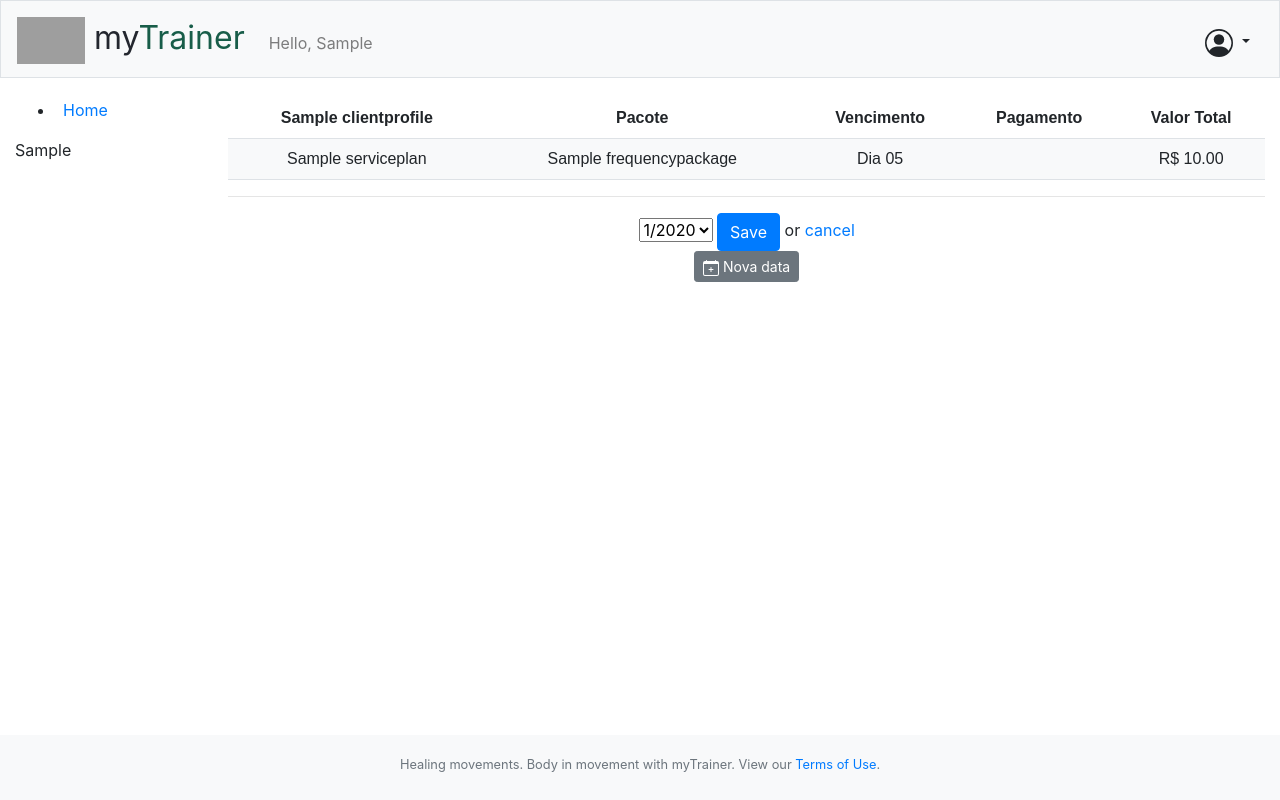
After one commit to BrunoDVolpe/mytrainer, a Django app: page /trainer/client/1/create/ in a window 1280 px wide. The commit adds this page. Run offline with Django 4.2, Linux system fonts and the light colour scheme; a user stored in the database is signed in; tables that the repository leaves empty hold one stand-in row (values such as "Sample post"); grey boxes are pictures that could not be loaded.

Commit message:
Update styles, create new StartPeriod modal

```diff
--- a/templates/client_detail.html
+++ b/templates/client_detail.html
@@ -27,4 +27,5 @@
         <option value="{{ train.get_absolute_url }}">{{ train }}</option>
         {% endfor %}
     </select>
+    <a class="btn btn-primary btn-sm" href="{% url 'client-detail' queryset.id %}create/" role="button">New train</a>
 {% endblock %}
--- /dev/null
+++ b/templates/client_train_create.html
@@ -0,0 +1,84 @@
+{% extends 'layout.html' %}
+
+{% block title %}Edição do Treino{% endblock %}
+
+{% block content %}
+    {% if form.errors %}
+    <ul>
+        {% for error in form.errors %}
+            <li>Invalid data at {{ error }}</li>
+        {% endfor %}
+    </ul>
+    {% endif %}
+
+    <table>
+        <tr>
+            <th>{{ queryset.name }}</th>
+            <th>Pacote</th>
+            <th>Vencimento</th>
+            <th>Pagamento</th>
+            <th>Valor Total</th>
+        </tr>
+        <tr>
+            <td>{{ queryset.plan.service }}</td>
+            <td>{{ queryset.plan.package }}</td>
+            <td>Dia {{ queryset.payment_date|stringformat:"02d" }}</td>
+            <td></td>
+            <td>R$ {{ queryset.plan.price }}</td>
+        </tr>
+    </table>
+    <hr>
+    <form method='POST'> {% csrf_token %}
+        <select name="start_date_id" id="StartDateId">
+        {% for date in dates %}
+            <option value="{{ date.id }}">{{ date }}</option>
+        {% endfor %}
+        </select>
+        <button class="btn btn-primary" type="submit">Save</button> <span>or <a href="{% url 'client-detail' queryset.id %}">cancel</a></span>
+    </form>
+
+    <button type="button" class="btn btn-secondary btn-sm" data-toggle="modal" data-target="#newDate">
+        <svg xmlns="http://www.w3.org/2000/svg" width="16" height="16" fill="currentColor" class="bi bi-calendar-plus" viewBox="0 0 16 16">
+            <path d="M8 7a.5.5 0 0 1 .5.5V9H10a.5.5 0 0 1 0 1H8.5v1.5a.5.5 0 0 1-1 0V10H6a.5.5 0 0 1 0-1h1.5V7.5A.5.5 0 0 1 8 7z"></path>
+            <path d="M3.5 0a.5.5 0 0 1 .5.5V1h8V.5a.5.5 0 0 1 1 0V1h1a2 2 0 0 1 2 2v11a2 2 0 0 1-2 2H2a2 2 0 0 1-2-2V3a2 2 0 0 1 2-2h1V.5a.5.5 0 0 1 .5-.5zM1 4v10a1 1 0 0 0 1 1h12a1 1 0 0 0 1-1V4H1z"></path>
+        </svg>
+        Nova data
+    </button>
+
+    <!-- The Modal -->
+    <div class="modal" id="newDate">
+        <div class="modal-dialog">
+        <div class="modal-content">
+
+            <!-- Modal Header -->
+            <div class="modal-header">
+            <h4 class="modal-title">Nova data</h4>
+            <button type="button" class="close" data-dismiss="modal">&times;</button>
+            </div>
+
+            <!-- Modal body -->
+            <div class="modal-body">
+                <form id="new_date" method='POST' action="{% url 'new-date' %}?next={% url 'client-train-create' queryset.id %}"> {% csrf_token %}
+                    <table>
+                        <tr>
+                            <th>{{ form.initial.label }}</th>
+                        </tr>
+                        <tr>
+                            <td>
+                                {{ form.initial }}
+                            </td>
+                        </tr>
+                    </table>
+                </form>
+            </div>
+
+            <!-- Modal footer -->
+            <div class="modal-footer">
+            <button class="btn btn-primary" type="submit" form="new_date">Save</button>
+            <button type="button" class="btn btn-danger" data-dismiss="modal">Close</button>
+            </div>
+
+        </div>
+        </div>
+    </div>
+{% endblock %}
--- a/templates/layout.html
+++ b/templates/layout.html
@@ -64,8 +64,10 @@
                     {% block pagination %}{% endblock %}
                 </div>
             </div>
-            <footer class="small text-center text-muted">
-                Healing movements. Body in movement with myTrainer. View our <a href="/">Terms of Use</a>.
+            <footer>
+                <div class="small text-center text-muted">
+                    <p>Healing movements. Body in movement with myTrainer. View our <a href="/">Terms of Use</a>.</p>
+                </div>
             </footer>
         </div>
     </body>
--- a/trainer/forms.py
+++ b/trainer/forms.py
@@ -69,3 +69,17 @@ class ClientProfileForm(forms.ModelForm):
     class Meta:
         model = ClientProfile
         exclude = ['user', 'personal_trainer']
+
+
+class StartPeriodCreateForm(forms.ModelForm):
+    initial = forms.DateField(
+        widget=forms.DateInput(format=('%d-%m-%Y'),
+                               attrs={'class': 'startPeriodClass',
+                                      'placeholder': 'Select a date',
+                                      'type': 'date',
+                                      }),
+        label='Início da semana 1',)
+
+    class Meta:
+        model = StartPeriod
+        fields = ['initial']
--- a/trainer/models.py
+++ b/trainer/models.py
@@ -266,6 +266,13 @@ class TrainingInstance(models.Model):
 
     observations = models.TextField(max_length=1000, blank=True, help_text='Enter any observation about this month')
 
+    @classmethod
+    def create(cls, client_instance, period_instance):
+        training_instance = cls(client_id=client_instance, begins_at=period_instance)
+        #training_instance.save()
+        print('Training Instance antes de save (validar se consigo por if):', training_instance)
+        return training_instance
+
     def get_classes(self):
         return [self.class1_status, self.class2_status, self.class3_status, self.class4_status,
                 self.class5_status, self.class6_status, self.class7_status, self.class8_status,
--- a/trainer/static/css/styles.css
+++ b/trainer/static/css/styles.css
@@ -1,3 +1,34 @@
+html
+{
+    height: 100%;              /* for the page to take full window height */
+    box-sizing: border-box;    /* to have the footer displayed at the bottom of the page without scrolling */
+}
+
+*,
+*:before,
+*:after
+{
+    box-sizing: inherit;       /* enable the "border-box effect" everywhere */
+}
+
+body
+{
+    position: relative; /* for the footer to move with the page size */
+    min-height: 100%; /* for the footer to be at the bottom */
+    padding-bottom: 6rem; /* Space available between last element and bottom border of the page */
+}
+
+footer
+{
+    background-color: #f8f9fa;
+    padding: 20px 0 10px;
+    position: fixed; /* fixed to the bottom and always on screen */
+    left: 0;
+    bottom: 0; /* so the footer can stick to the bottom*/
+    width: 100%;
+    text-align: center;
+}
+
 nav .navbar-brand
 {
     /* size for brand */
@@ -9,22 +40,27 @@ nav .navbar-brand .blue
 {
     color: #537fbe;
 }
+
 nav .navbar-brand .red
 {
     color: #ea433b;
 }
+
 nav .navbar-brand .yellow
 {
     color: #f5b82e;
 }
+
 nav .navbar-brand .green
 {
     color: #185d49;
 }
+
 nav .navbar-brand .light-green
 {
     color: #bee2e4;
 }
+
 nav .navbar-brand .gray
 {
     color: #23262e;
@@ -57,13 +93,15 @@ main img
     max-height: 400px;
 }
 
-table {
+table
+{
     font-family: arial, sans-serif;
     border-collapse: collapse;
     width: 100%;
 }
 
-td, th {
+td, th
+{
     border-width: 1px 0px;
     border-style: solid;
     border-color: #dee2e6;
@@ -72,49 +110,49 @@ td, th {
     vertical-align: middle;
 }
 
-tr:nth-child(even) {
+tr:nth-child(even)
+{
     background-color: #f8f9fa;
 }
 
-tr:last-child.total td {
+tr:last-child.total td
+{
     font-weight: bold;
     border-bottom-style: none;
 }
 
-tr:last-child.total {
+tr:last-child.total
+{
     background-color: transparent;
 }
 
-tr th {
+tr th
+{
     border-top-style: none;
 }
 
-input[type='number'] {
+input[type='number']
+{
     width: 101px;
 }
 
-li a {
+li a
+{
     padding-left: 8px;
 }
 
-h2 {
+h2
+{
     padding: 25px 15px 15px;
 }
 
-footer {
-    padding: 20px 0 10px;
-    position: fixed;
-    left: 0;
-    bottom: 0;
-    width: 100%;
-    text-align: center;
-}
-
-.dots {
+.dots
+{
     width: 45px;
 }
 
-.vl {
+.vl
+{
     border-left-width: 3px;
     border-left-style: solid;
     height: 50px;
@@ -122,20 +160,25 @@ footer {
     margin: 0 20px;
 }
 
-small {
+small
+{
     display: inline-block;
     width: 210px;
 }
 
 .pagination,
-.first-row {
+.first-row
+{
     padding-top: 20px;
 }
 
-.train-observations {
+.train-observations
+{
+    display: block;
     height: auto;
 }
 
-.train-observations textarea {
+.train-observations textarea
+{
     width: 100%;
 }
--- a/trainer/urls.py
+++ b/trainer/urls.py
@@ -3,9 +3,10 @@ from trainer import views
 
 urlpatterns = [
     path('clients/', views.clientsList, name='clients-list'),
+    path('clients/create', views.clientCreate, name='client-create'),
     path('client/<int:client_id>/', views.clientDetail, name='client-detail'),
+    path('client/<int:client_id>/create/', views.clientTrainCreate, name='client-train-create'),
     path('client/<int:client_id>/<int:pk_train>/', views.clientTrain, name='client-train'),
-    #path('client/<int:client_id>/create/', views.clientTrainCreate, name='client-train-create'),
     path('client/<int:client_id>/<int:pk_train>/update/', views.clientTrainUpdate, name='client-train-update'),
-    path('clients/create', views.clientCreate, name='client-create'),
+    path('new_date', views.startPeriodCreate, name='new-date'),
 ]
--- a/trainer/views.py
+++ b/trainer/views.py
@@ -1,11 +1,14 @@
 from django.shortcuts import render, get_object_or_404, redirect
 from django.core.paginator import Paginator
 from django.core.exceptions import PermissionDenied
-from .models import ClientProfile, TrainingInstance, TrainerProfile
-from .forms import TrainingInstanceUpdateForm, ClientProfileForm
+from .models import ClientProfile, TrainingInstance, TrainerProfile, StartPeriod
+from .forms import (TrainingInstanceUpdateForm, ClientProfileForm,
+                    StartPeriodCreateForm)
 from django.contrib.auth.decorators import login_required, permission_required
 from django.contrib.auth.models import User
+from django.contrib import messages
 from django.urls import reverse
+from django.http import HttpResponse
 
 # Create your views here.
 @permission_required('trainer.personal_trainer')
@@ -103,3 +106,56 @@ def clientCreate(request):
         'form': form,
     }
     return render(request, 'create_client.html', context)
+
+
+@permission_required('trainer.personal_trainer')
+@login_required
+def clientTrainCreate(request, client_id, *args, **kwargs):
+    # Getting the client profile
+    queryset = get_object_or_404(ClientProfile, id=client_id)
+
+    # Validating personal_trainer is the client's personal trainer
+    if get_object_or_404(TrainerProfile, user=request.user) != queryset.personal_trainer:
+        raise PermissionDenied()
+
+    # Form to create a new StartPeriod in the modal
+    form_period = StartPeriodCreateForm()
+
+
+    # Get available dates
+    dates = StartPeriod.objects.all().order_by('-initial')
+
+
+    if request.method == 'POST':
+        initial_date = request.POST.get('start_date_id')
+        if initial_date in [str(date.pk) for date in dates]:
+            period = get_object_or_404(StartPeriod, pk=int(request.POST.get('start_date_id')))
+            train = TrainingInstance.create(queryset, period)
+            print('train:', train)
+            # Redirect to the trains page.
+            #return redirect(reverse("client-train", args=[client_id, new_train.pk]))
+        else:
+            print('Não funcionou o formulário de criação do novo treino')
+
+
+    context = {
+        'queryset': queryset,
+        'form': form_period,
+        'dates': dates,
+    }
+    return render(request, 'client_train_create.html', context)
+
+
+@permission_required('trainer.personal_trainer')
+@login_required
+def startPeriodCreate(request, *args, **kwargs):
+    form_period = StartPeriodCreateForm(request.POST or None)
+    if request.method == 'POST':
+        if form_period.is_valid():
+            form_period.save()
+            messages.success(request, 'New date created successfully')
+            return redirect(request.GET.get('next'))
+        else:
+            messages.error(request, 'Date already exist')
+            return redirect(request.GET.get('next'))
+    return HttpResponse(status=405)
```
